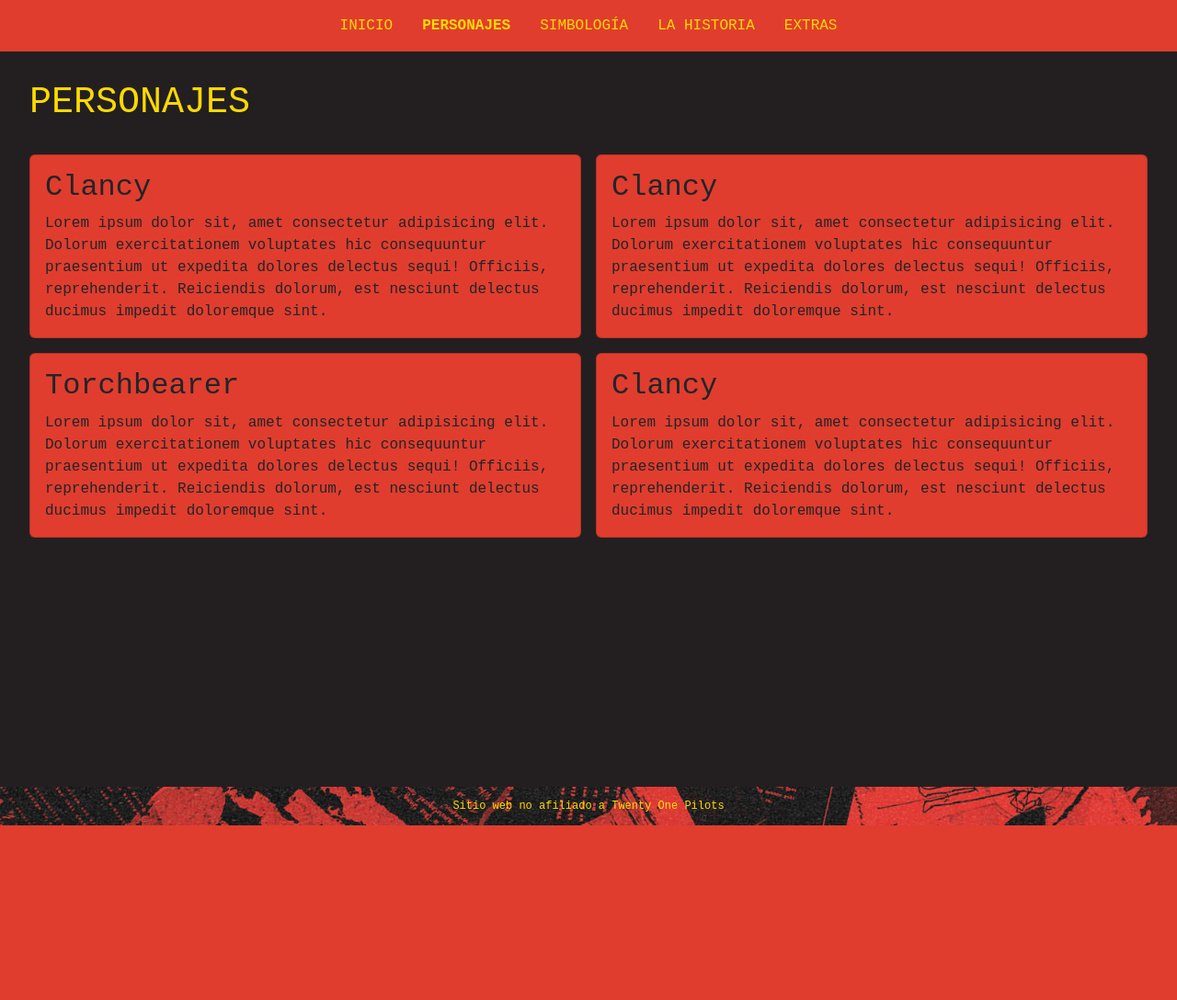
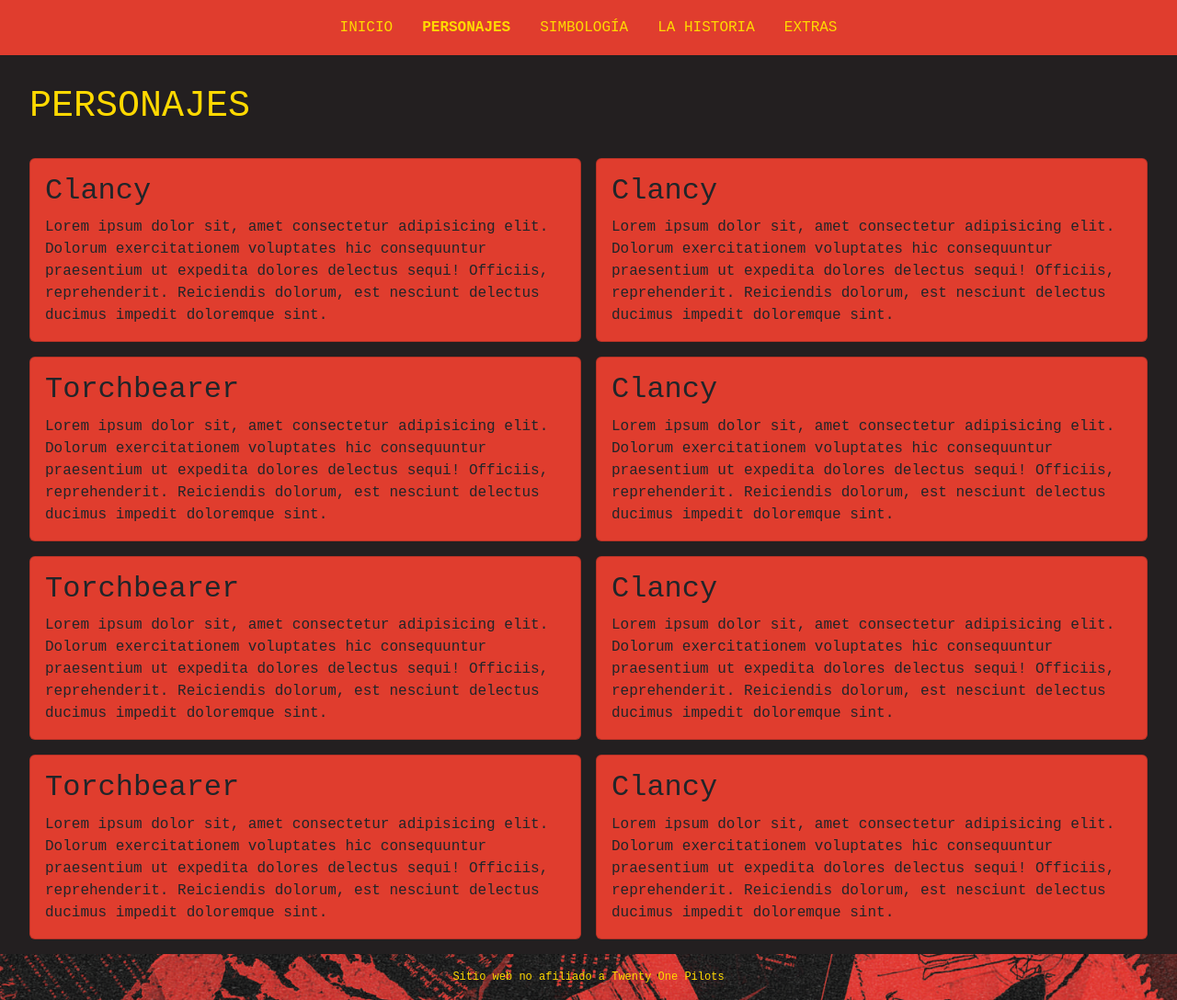
Before and after one commit to giulianobutera/welcomebacktotrench, a plain HTML site: page pages/personajes.html in a window 1280 px wide. Shown: the whole page at 92% size. Before the commit the page ends 898 px from the top, so only its background shows below. Drawn offline with nearby package versions, Linux system fonts and the light colour scheme; a web font is replaced by a local one.

Commit message:
cambios en css

```diff
--- a/css/style.css
+++ b/css/style.css
@@ -1,28 +1,26 @@
 /* Elementos */
-html {
-	margin: 0;
-	padding: 0;
-    height: 100%;
-}
-
 body {
 	background: #E03D2E;
-	margin: 0;
-	padding: 0;
-    height: 100%;
     font-family: "Martian Mono", monospace;
     font-optical-sizing: auto;
     font-weight: 400;
     font-style: normal;
     font-variation-settings: "wdth" 100;
     color: #FFD900;
+    display: grid;
+    grid-template-rows: auto 1fr auto; /* filas para el header, main y footer */
+    min-height: 100vh;
+}
+
+header {
+    background: #E03D2E;
+    align-content: center;
 }
 
 header ul {
     padding: 0;
     margin: 1em;
     display: flex;
-    justify-content: center;
     flex-direction: column;
     align-items: center;
 }
@@ -56,38 +54,46 @@ footer {
     text-align: center;
     justify-content: center;
     font-size: 0.75em;
+    height: 50px;
 }
 
 p {
     margin: 0;
+    align-content: center;
 }
 
 /* Clases */
 .custom-navbar {
     display: flex;
     justify-content: center;
+    background: #E03D2E;
 }
 
 .navbar-container {
     display: flex;
     justify-content: center;
+    height: calc(100vh - 56px);
 }
 
 .navbar-button {
     color: #FFD900;
     border: none;
+    box-shadow: none;
+    font-size: 2em;
+}
+
+.navbar-button:focus {
+    box-shadow: none;
 }
 
 .active-link {
-    font-optical-sizing: auto;
     font-weight: 800;
-    font-style: normal;
-    font-variation-settings: "wdth" 100;
 }
 
 .index-main-image {
     background: url('../assets/background_inicio.jpg') no-repeat top left;
     background-size: cover;
+    height: 100%;
 }
 
 .index-section {
@@ -105,7 +111,7 @@ p {
 
 .index-title {
     text-transform: uppercase;
-    font-size: 4em;
+    font-size: 5em;
     margin: 0;
     padding: 0;
 }
@@ -142,8 +148,12 @@ p {
 }
 
 /* Media querys */
-/* Estilos para pantallas mayores a 768px */
+/* Estilos para pantallas mayores a 768px (md) */
 @media screen and (min-width: 768px) {
+    body {
+        grid-template-rows: 60px 1fr 50px;
+    }
+
     header ul {
         flex-direction: row;
     }
@@ -152,8 +162,16 @@ p {
         padding: 0;
     }
 
+    .navbar-container {
+        height: 100%;
+    }
+}
+
+/* Estilos para pantallas mayores a 1105px (lg) */
+@media screen and (min-width: 1105px) {
     .clancy-torchbearer-image {
-        margin-top: 1em;
+        padding-top: 1em;
         display: block;
+        height: calc(100vh - 110px);
     }
-  }
+}
--- a/pages/personajes.html
+++ b/pages/personajes.html
@@ -73,6 +73,26 @@
                 <p>Lorem ipsum dolor sit, amet consectetur adipisicing elit. Dolorum exercitationem voluptates hic consequuntur praesentium ut expedita dolores delectus sequi! Officiis, reprehenderit. Reiciendis dolorum, est nesciunt delectus ducimus impedit doloremque sint.</p>
             </div>
         </section>
+        <section class="section-card">
+            <div class="card">
+                <h2 class="card-title">Torchbearer</h2>
+                <p>Lorem ipsum dolor sit, amet consectetur adipisicing elit. Dolorum exercitationem voluptates hic consequuntur praesentium ut expedita dolores delectus sequi! Officiis, reprehenderit. Reiciendis dolorum, est nesciunt delectus ducimus impedit doloremque sint.</p>
+            </div>
+            <div class="card">
+                <h2 class="card-title">Clancy</h2>
+                <p>Lorem ipsum dolor sit, amet consectetur adipisicing elit. Dolorum exercitationem voluptates hic consequuntur praesentium ut expedita dolores delectus sequi! Officiis, reprehenderit. Reiciendis dolorum, est nesciunt delectus ducimus impedit doloremque sint.</p>
+            </div>
+        </section>
+        <section class="section-card">
+            <div class="card">
+                <h2 class="card-title">Torchbearer</h2>
+                <p>Lorem ipsum dolor sit, amet consectetur adipisicing elit. Dolorum exercitationem voluptates hic consequuntur praesentium ut expedita dolores delectus sequi! Officiis, reprehenderit. Reiciendis dolorum, est nesciunt delectus ducimus impedit doloremque sint.</p>
+            </div>
+            <div class="card">
+                <h2 class="card-title">Clancy</h2>
+                <p>Lorem ipsum dolor sit, amet consectetur adipisicing elit. Dolorum exercitationem voluptates hic consequuntur praesentium ut expedita dolores delectus sequi! Officiis, reprehenderit. Reiciendis dolorum, est nesciunt delectus ducimus impedit doloremque sint.</p>
+            </div>
+        </section>
     </main>
     <footer>
         <p>Sitio web no afiliado a Twenty One Pilots</p>
```
